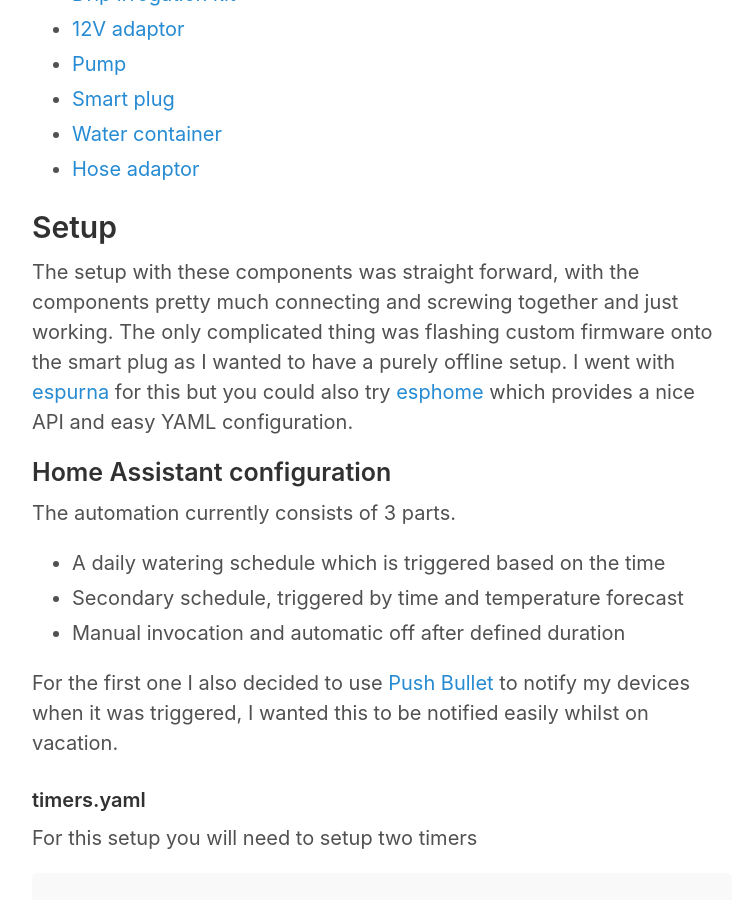
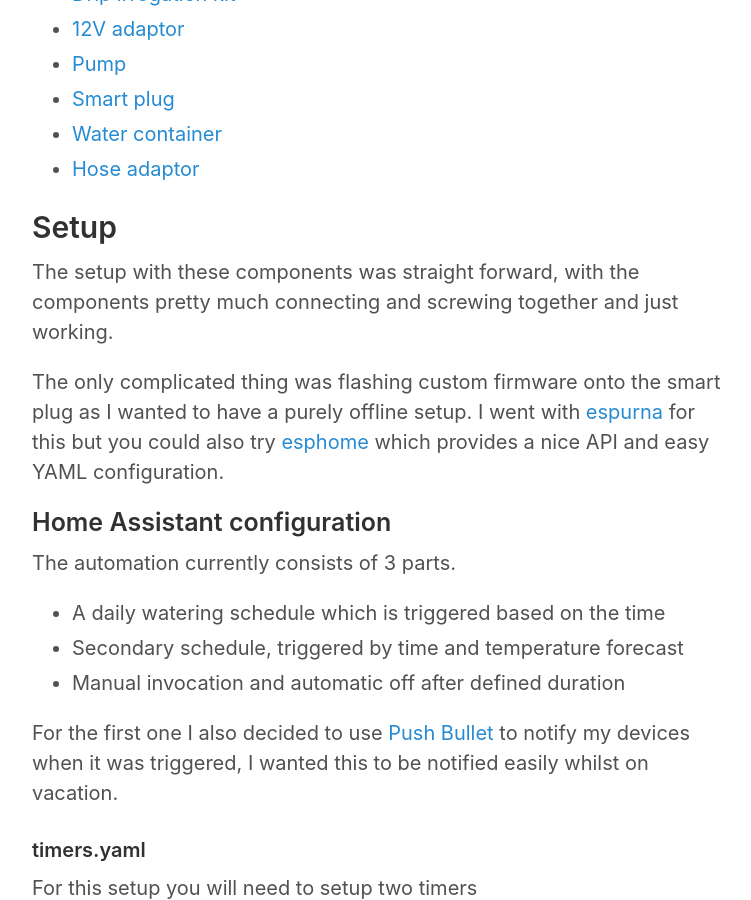
Before and after one commit to inverse/personal-site, a Jekyll site: the page built from _posts/2019-07-03-simple-home-automation-balcony-setup.md, in a window 1280 px wide and 900 px high, scrolled down 663 px. Shown: the whole window, without its empty margins (258-1009 px from the left). Built offline with Jekyll 4.4.1, drawn with Linux system fonts in a browser that asks for light colours; nearby versions of some CDN libraries; comment, search, counter and statistics services are not loaded; some of the changed text lies outside the part shown.

Commit message:
Formatting

```diff
--- a/_posts/2019-07-03-simple-home-automation-balcony-setup.md
+++ b/_posts/2019-07-03-simple-home-automation-balcony-setup.md
@@ -22,7 +22,9 @@
 
 # Setup
 
-The setup with these components was straight forward, with the components pretty much connecting and screwing together and just working. The only complicated thing was flashing custom firmware onto the smart plug as I wanted to have a purely offline setup. I went with [espurna][3] for this but you could also try [esphome][4] which provides a nice API and easy YAML configuration.
+The setup with these components was straight forward, with the components pretty much connecting and screwing together and just working.
+
+The only complicated thing was flashing custom firmware onto the smart plug as I wanted to have a purely offline setup. I went with [espurna][3] for this but you could also try [esphome][4] which provides a nice API and easy YAML configuration.
 
 ## Home Assistant configuration
 
@@ -111,7 +113,9 @@
 
 # Improvements
 
-As the title says this setup is _very_ basic right now and gives no feedback on the water remaining in the tank, the moisture in the soil, or outside air temperature, All these points are things I would love to improve in the future, especially the first point.
+As the title says this setup is _very_ basic right now and gives no feedback on the water remaining in the tank, the moisture in the soil, or outside air temperature.
+
+All these points are things I would love to improve in the future, especially the first point.
 
 # Photos
 
```
